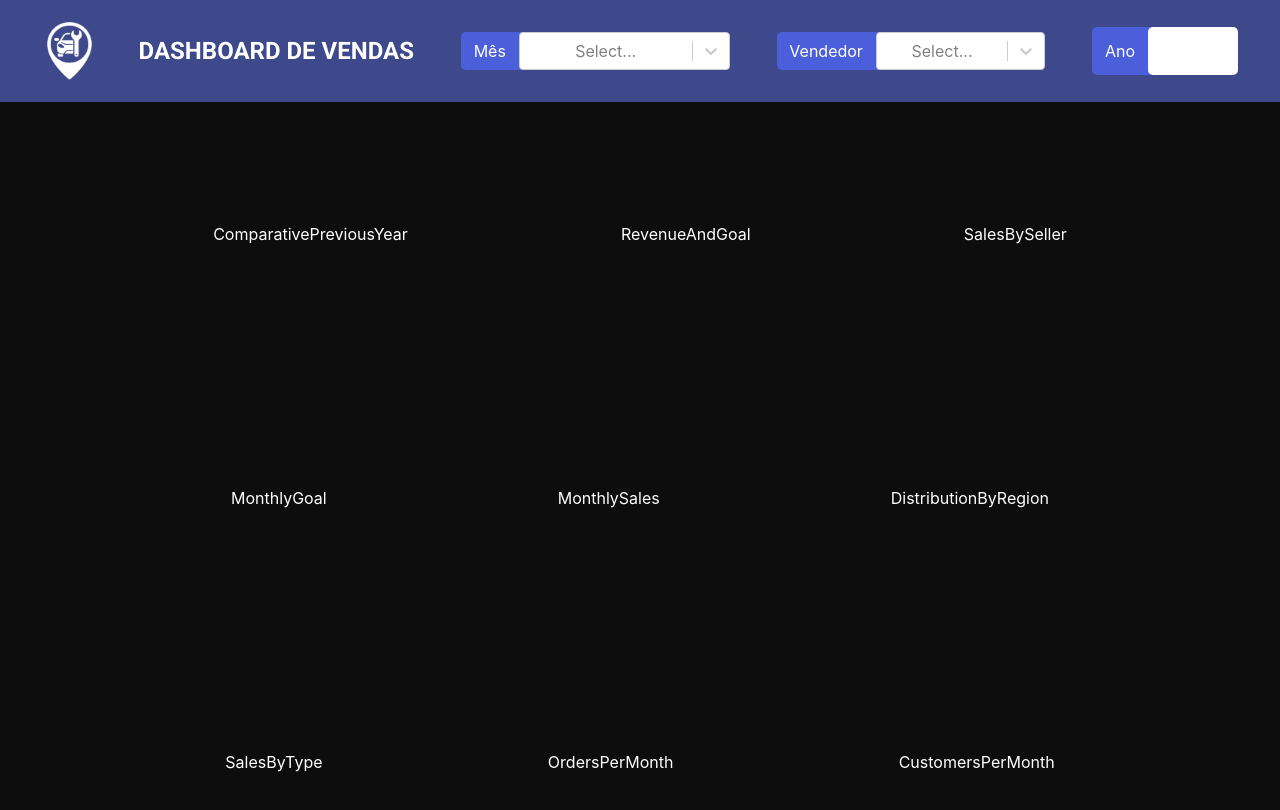
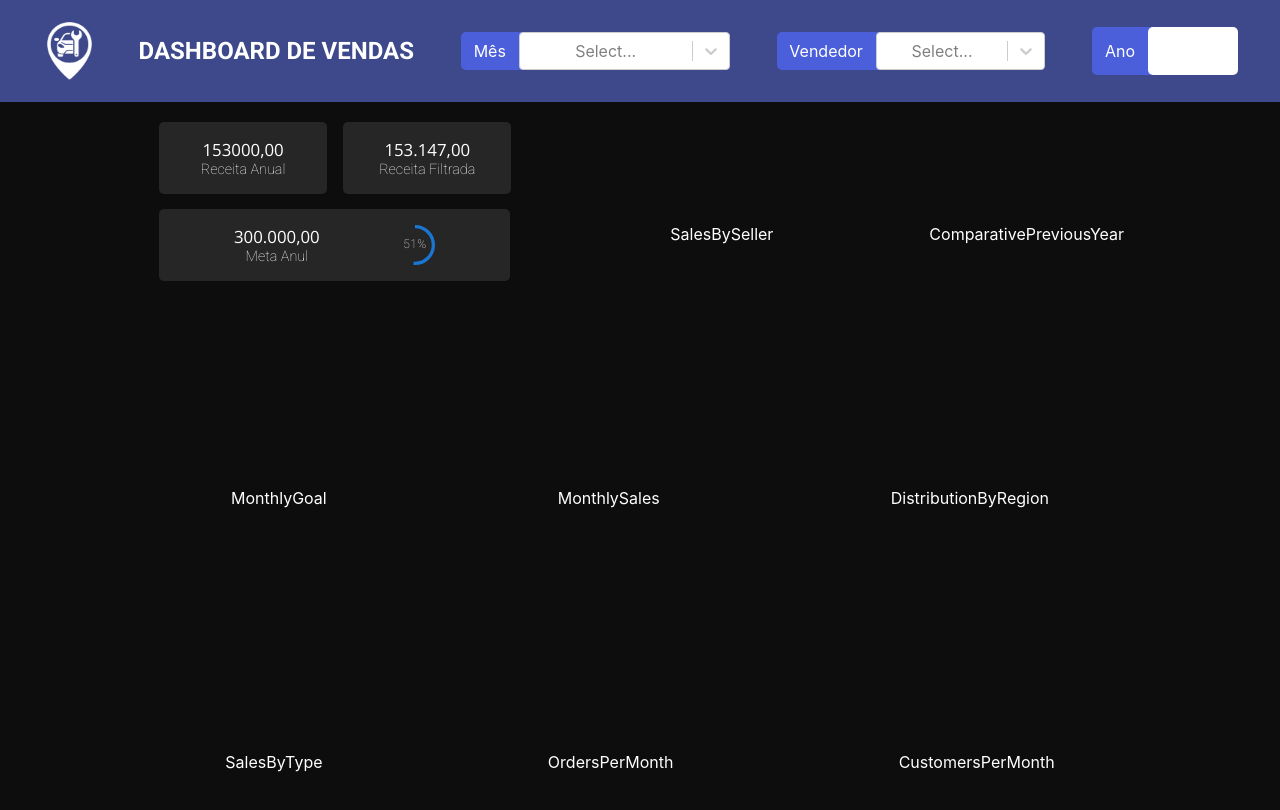
Before and after one commit to GenesisHenriques/Challenge-Ultracar_Front-end, a React (Create React App) app in the folder challenge-ultracar_front-end/: page / in a window 1280 px wide. Shown: the top 810 px of the page. Built offline with nearby package versions, Linux system fonts and the light colour scheme.

Commit message:
:construction: Revenue / goal area created

```diff
--- a/challenge-ultracar_front-end/package.json
+++ b/challenge-ultracar_front-end/package.json
@@ -3,6 +3,9 @@
   "version": "0.1.0",
   "private": true,
   "dependencies": {
+    "@emotion/react": "^11.9.0",
+    "@emotion/styled": "^11.8.1",
+    "@mui/material": "^5.8.1",
     "@testing-library/jest-dom": "^5.16.4",
     "@testing-library/react": "^13.2.0",
     "@testing-library/user-event": "^13.5.0",
--- a/challenge-ultracar_front-end/src/App.css
+++ b/challenge-ultracar_front-end/src/App.css
@@ -1,3 +1,5 @@
+@import url('https://fonts.googleapis.com/css2?family=Open+Sans:ital,wght@0,300;0,400;1,800&family=Roboto+Serif:opsz,wght@8..144,100&family=Roboto:ital,wght@0,100;0,700;1,300&display=swap');
+
 * {
   text-align: center;
   padding: 0%;
--- a/challenge-ultracar_front-end/src/Components/Home/Dashboard/Dashboard.jsx
+++ b/challenge-ultracar_front-end/src/Components/Home/Dashboard/Dashboard.jsx
@@ -16,9 +16,9 @@ function Dashboard() {
   return (
     <main className='Dashboard'>
       <section className='sectionOne'>
-        <ComparativePreviousYear />
         <RevenueAndGoal />
         <SalesBySeller />
+        <ComparativePreviousYear />
       </section>
       <section className='sectionTwo'>
         <MonthlyGoal />
--- /dev/null
+++ b/challenge-ultracar_front-end/src/Components/Home/Graphics/RevenueAndGoal/RevenueAndGoal.css
@@ -0,0 +1,46 @@
+.RevenueAndGoal {
+  width: 28%;
+  height: 90%;
+}
+
+.firstLine {
+  display: flex;
+  flex-direction: row;
+  justify-content: space-between;
+}
+
+.currentRevenue, .filteredRecipe, .secondLine {
+  width: 47%;
+  height: 5em;
+  margin: 0.5em 0.2em;
+  background-color: #262626;
+  display: flex;
+  flex-direction: column;
+  justify-content: center;
+  text-align: center;
+  border-radius: 5px;
+  font-size: 0.9em;
+}
+
+.currentRevenue h3, .filteredRecipe h3, .secondLine h3 {
+  font-family: 'Open Sans';
+  font-weight: 300;
+}
+
+.currentRevenue p, .filteredRecipe p, .secondLine p {
+  font-family: 'Roboto', sans-serif;
+  font-weight: 300;
+}
+
+.secondLine {
+  width: 98%;
+  flex-direction: row;
+  align-items: center;
+  justify-content: space-evenly;
+}
+
+.currentRevenue {
+}
+
+.filteredRecipe {
+}
--- a/challenge-ultracar_front-end/src/Components/Home/Graphics/RevenueAndGoal/RevenueAndGoal.jsx
+++ b/challenge-ultracar_front-end/src/Components/Home/Graphics/RevenueAndGoal/RevenueAndGoal.jsx
@@ -1,9 +1,71 @@
-import React from 'react'
+import './RevenueAndGoal.css';
+import CircularProgress from '@mui/material/CircularProgress';
+import Typography from '@mui/material/Typography';
+import Box from '@mui/material/Box';
+import { useEffect, useState } from 'react';
 
-export default function RevenueAndGoal() {
+function CircularProgressWithLabel(value) {
   return (
-    <div>
-      <p>RevenueAndGoal</p>
-    </div>
+    <Box sx={{ position: 'relative', display: 'inline-flex' }}>
+      <CircularProgress variant="determinate" {...value} />
+      <Box
+        sx={{
+          top: 0,
+          left: 0,
+          bottom: 0,
+          right: 0,
+          position: 'absolute',
+          display: 'flex',
+          alignItems: 'center',
+          justifyContent: 'center',
+        }}
+      >
+        { console.log(value) }
+        <Typography
+          variant="caption"
+          component="div"
+          color="white"
+        >{`${Math.round(value.value)}%`}</Typography>
+      </Box>
+    </Box>
+  );
+}
+
+export default function RevenueAndGoal(props) {
+  const [recipe, setRecipe] = useState(153000);
+  const [searchedRecipe, setSearchedRecipe] = useState(153000);
+  const [percentage, setPercentage] = useState((recipe * 100) / 300000);
+
+  const [progress, setProgress] = useState(10);
+
+  useEffect(() => {
+    const timer = setInterval(() => {
+      setProgress((prevProgress) => (prevProgress === percentage ? prevProgress : prevProgress + 1));
+    }, 70);
+    return () => {
+      clearInterval(timer);
+    };
+  }, []);
+
+  return (
+    <section className='RevenueAndGoal'>
+      <div className='firstLine'>
+        <div className='currentRevenue'>
+          <h3>{recipe},00</h3>
+          <p>Receita Anual</p>
+        </div>
+        <div className='filteredRecipe'>
+          <h3>153.147,00</h3>
+          <p>Receita Filtrada</p>
+        </div>
+      </div>
+      <div className='secondLine'>
+          <div>
+            <h3>300.000,00</h3>
+            <p>Meta Anul</p>
+          </div>
+          <CircularProgressWithLabel value={progress} />
+      </div>
+    </section>
   )
 }
```
Also changed, not shown: 1 other file (tests, documents, lock files or other folders).
